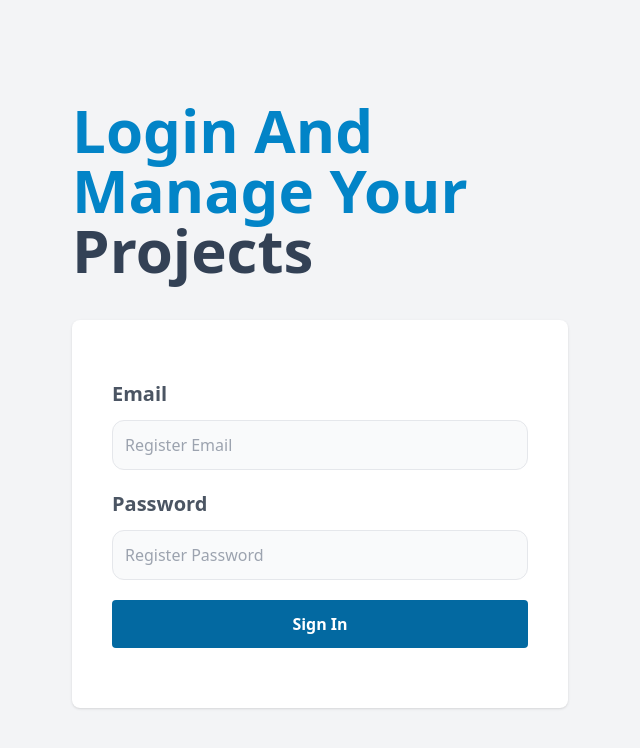
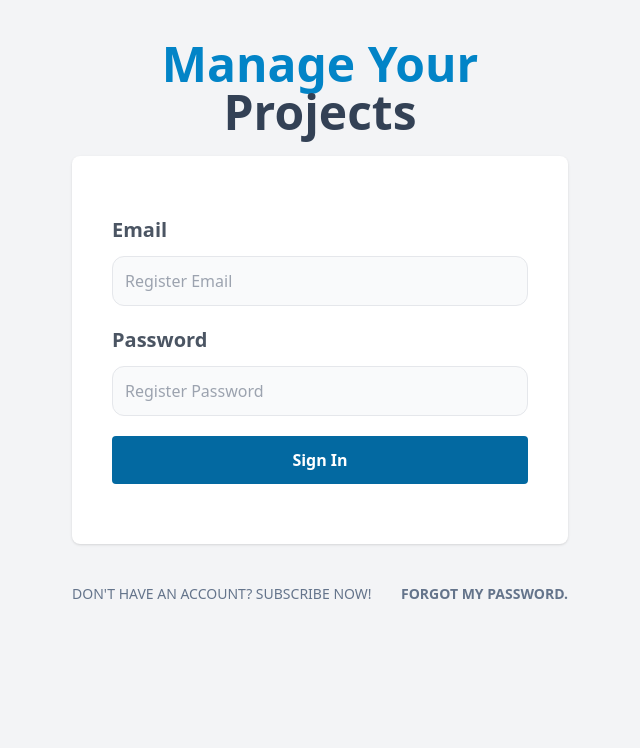
Before and after one commit to fcogallegos/UPTASKS_MERN_frontend, a React (Vite) app: page / in a window 1280 px wide. Shown: the top 748 px of the page, without its empty margins (320-960 px from the left). Built offline with nearby package versions, Linux system fonts and the light colour scheme.

Commit message:
add routing to the others public areas pages

```diff
--- a/src/App.jsx
+++ b/src/App.jsx
@@ -17,8 +17,8 @@ function App() {
           <Route path='/' element={<AuthLayout />} >
               <Route index element={<Login />} />
               <Route path='register' element={<Register />} />
-              <Route path='forget-password' element={<ForgetPassword />} />
-              <Route path='forget-password/:token' element={<NewPassword />} />
+              <Route path='forgot-password' element={<ForgetPassword />} />
+              <Route path='forgot-password/:token' element={<NewPassword />} />
               <Route path='confirm/:token' element={<ConfirmAccount />} />
           </Route>
       </Routes>
--- a/src/layouts/AuthLayout.jsx
+++ b/src/layouts/AuthLayout.jsx
@@ -3,7 +3,7 @@ import { Outlet } from "react-router-dom"
 const AuthLayout = () => {
   return (
     <>
-      <main className="container mx-auto mt-5 md:mt-20 p-5 md:flex md:justify-center">
+      <main className="container mx-auto mt-5 md:mt-15 p-5 md:flex md:justify-center">
         <div className="md:w-2/3 lg:w-2/5">
             <Outlet />
         </div>
--- a/src/pages/Login.jsx
+++ b/src/pages/Login.jsx
@@ -1,14 +1,15 @@
+import { Link } from "react-router-dom"
 
 const Login = () => {
   return (
     <>
 
       <h1
-        className="text-sky-600 font-black text-6xl capitalize"
-      >Login and manage your <span className="text-slate-700"> projects </span>
+        className="text-sky-600 font-black text-center text-5xl capitalize"
+      >Manage your <span className="text-slate-700"> projects </span>
       </h1>
 
-      <form className="my-10 bg-white shadow rounded-lg p-10">
+      <form className="my-5 bg-white shadow rounded-lg p-10">
         <div className="my-5">
 
             <label
@@ -52,6 +53,18 @@ const Login = () => {
 
       </form>
 
+      <nav className="lg:flex lg:justify-between">
+            <Link
+                className="block text-center my-5 text-slate-500 uppercase text-sm"
+                to="/register"
+            >Don't have an account? Subscribe now!</Link>
+
+            <Link
+                className="block text-center font-bold my-5 text-slate-500 uppercase text-sm"
+                to="/forget-password"
+            >Forgot my password.</Link>
+      </nav>
+
     </>
   )
 }
```
